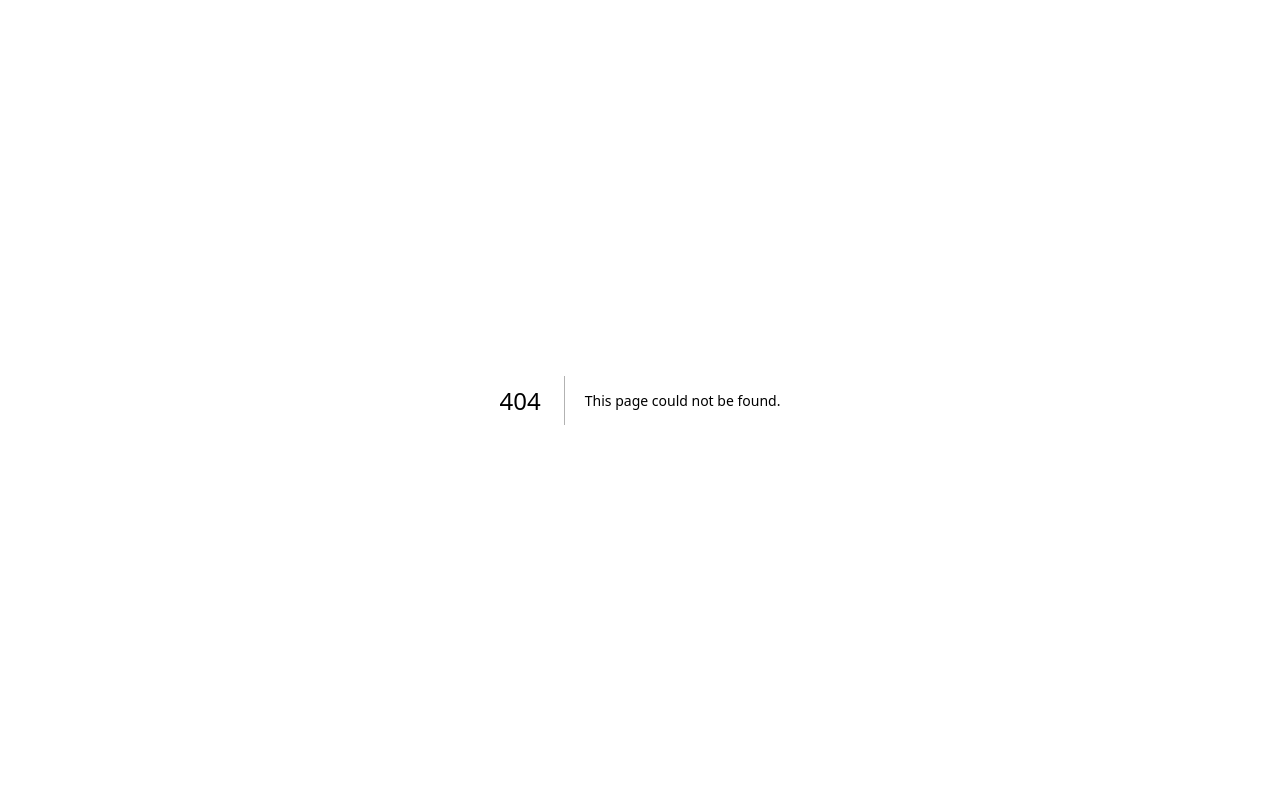
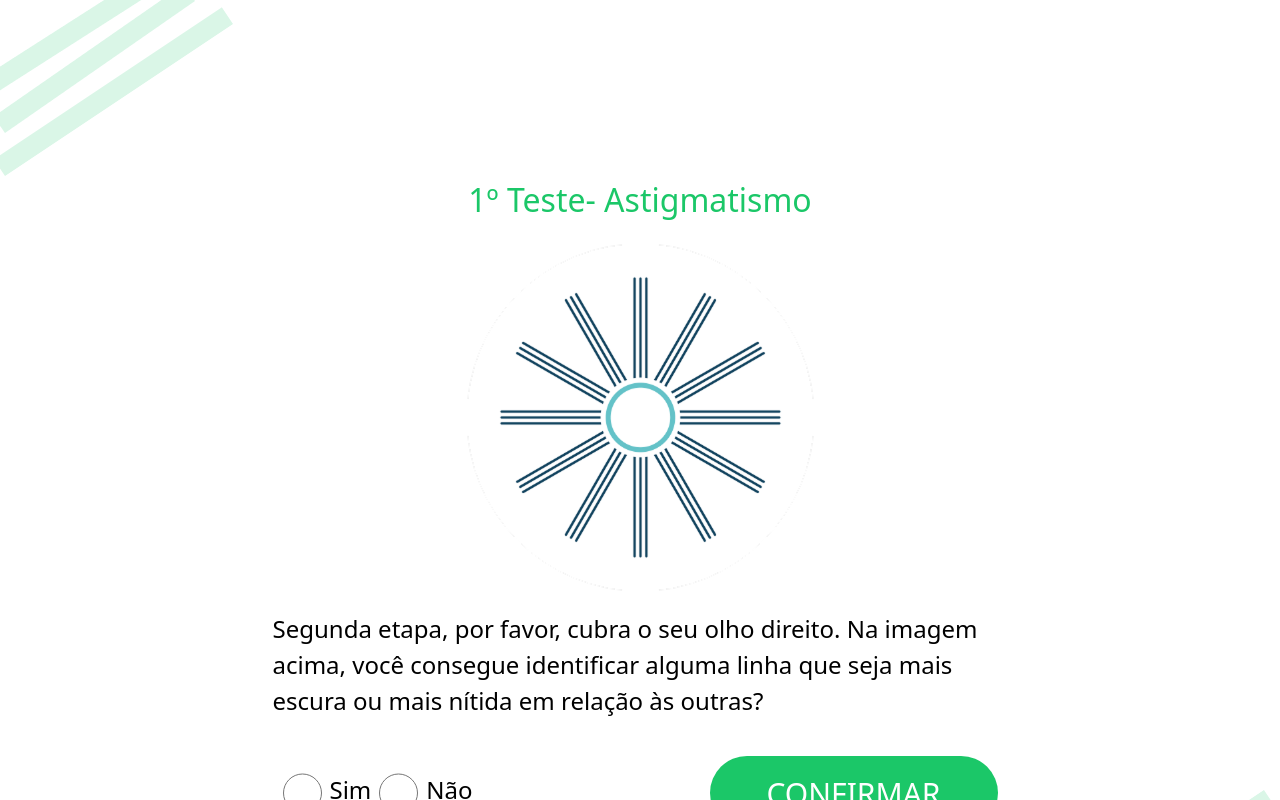
Before and after one commit to edgarpaulomachado/PT-Project, a Next.js app: page /tst/firstTest in a window 1280 px wide. Before the commit this address had no page. Built offline with nearby package versions, Linux system fonts and the light colour scheme.

Commit message:
Tela de teste terminada

```diff
--- a/src/app/tst/details/firstTest/page.tsx
+++ /dev/null
@@ -1,14 +0,0 @@
-'use client';
-
-import React from 'react';
-import {useRouter} from 'next/navigation';
-import Image from 'next/image';
-import something from "../../../../../public/Group 1000007863.png";
-
-export default function FirstTest() {
-    return (
-        <div className="w-full h-screen overflow-x-hidden bg-white">
-            <Image src={something} alt={''}/>
-        </div>
-    )
-}
--- a/src/app/tst/details/page.tsx
+++ b/src/app/tst/details/page.tsx
@@ -11,7 +11,7 @@ export default function Details() {
     const router = useRouter();
 
     const handleClick = () => {
-        router.push('/details/firstTest');
+        router.push('./firstTest');
     }
 
     return (
--- /dev/null
+++ b/src/app/tst/firstTest/page.tsx
@@ -0,0 +1,46 @@
+'use client';
+
+import React from 'react';
+import {useRouter} from 'next/navigation';
+import Image from 'next/image';
+import something from "../../../../public/Group 1000007863.png";
+import test from "../../../../public/teste-astigmatismo 1.png";
+import something2 from "../../../../public/Group 1000007862.png";
+
+export default function FirstTest() {
+    return (
+        <div className="w-full h-screen overflow-x-hidden bg-white">
+            <Image src={something} alt={''}/>
+
+            <p className="text-[32px] text-[#1BC768] text-center">1º Teste- Astigmatismo</p>
+
+            <div className="flex justify-center items-center">
+                 <Image src={test} alt={''} className="mt-[20px]" />
+            </div>
+
+            <div className="mx-auto mt-[20px] w-[735px] h-[105px]">
+                <p className="text-[24px]">Segunda etapa, por favor, cubra o seu olho direito. Na imagem acima, você consegue identificar alguma linha que seja mais escura ou mais nítida em relação às outras?</p>
+            </div>
+
+            <div className="mx-auto flex justify-between w-[715px] h-[74px] mt-[40px]">
+                <div className="flex gap-2">
+                    <div className="flex gap-2">
+                        <input type="radio" name="yes" id="" className="w-[39px] h-[36] border-2 border-[#1BC768]" />
+                        <label className="text-[24px] mt-[16px]">Sim</label>
+                    </div>
+
+                    <div className="flex gap-2">
+                        <input type="radio" name="yes" id="" className="w-[39px] h-[36] border-amber-3002 border-[#1BC768]" />
+                        <label className="text-[24px] mt-[16px]">Não</label>
+                    </div>
+                </div>
+
+                <button type="submit" className="w-[288px] h-[74px] bg-[#1BC768] border-none rounded-[50px] text-white text-[30px]">CONFIRMAR</button>
+            </div>
+
+            <div className="flex justify-end -mt-[40px]">
+                <Image src={something2} alt={''} />
+            </div>
+        </div>
+    )
+}
```
Also changed, not shown: public/teste-astigmatismo 1.png (added).
